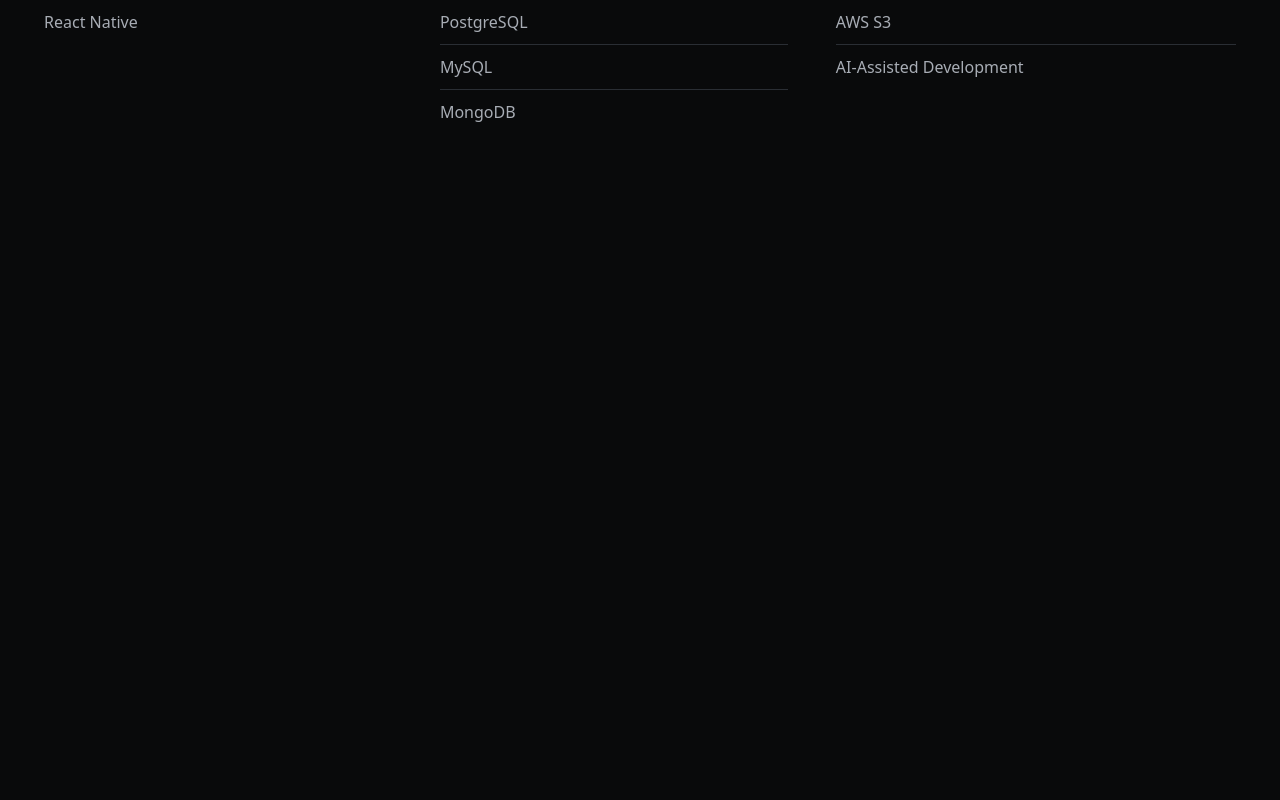
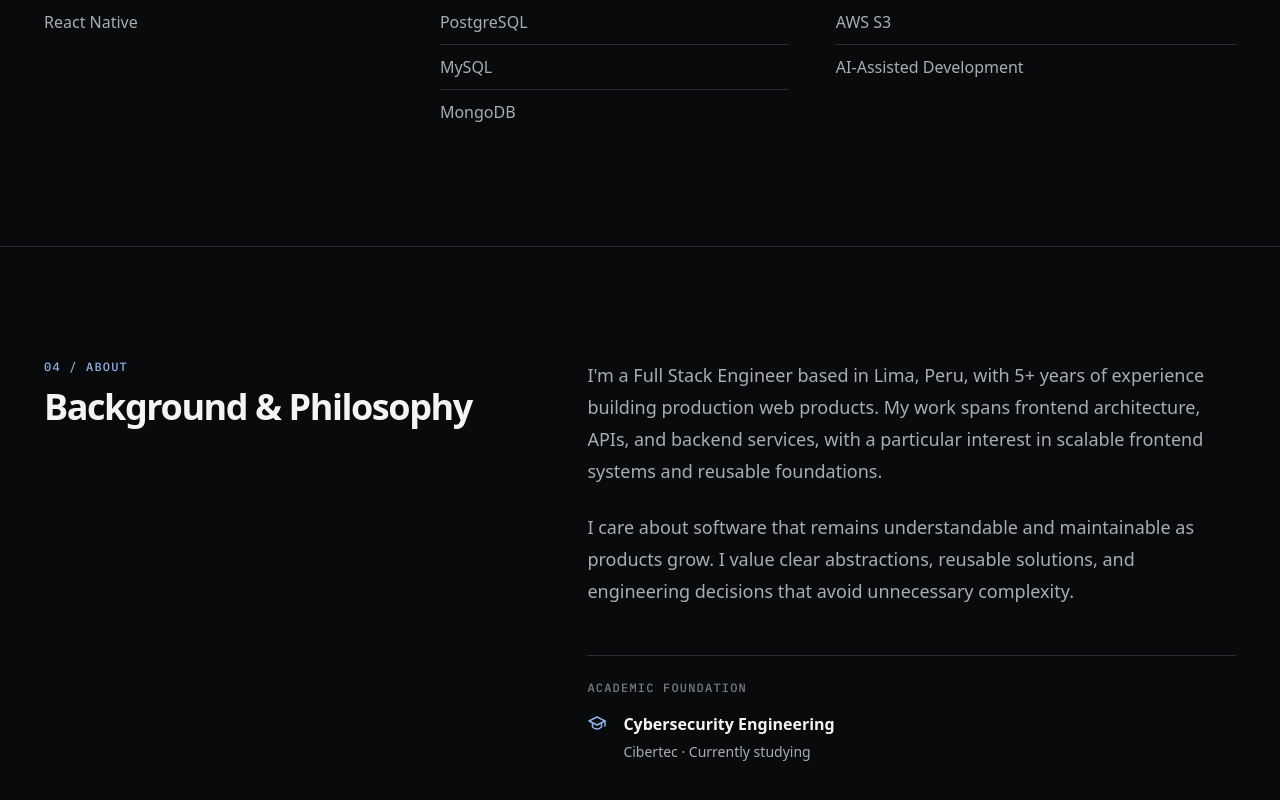
Before and after one commit to kcotrinam/Portfolio, a Next.js app: page /en in a window 1280 px wide. Shown: the part 3600-4400 px from the top of the page. Before the commit the page ends 3846 px from the top, so only its background shows below. Built offline with nearby package versions, Linux system fonts and the light colour scheme.

Commit message:
feat: add about section

```diff
--- a/messages/en.json
+++ b/messages/en.json
@@ -80,6 +80,15 @@
       "aiAssistedDevelopment": "AI-Assisted Development"
     }
   },
+  "About": {
+    "sectionLabel": "04 / About",
+    "heading": "Background & Philosophy",
+    "background": "I'm a Full Stack Engineer based in Lima, Peru, with 5+ years of experience building production web products. My work spans frontend architecture, APIs, and backend services, with a particular interest in scalable frontend systems and reusable foundations.",
+    "philosophy": "I care about software that remains understandable and maintainable as products grow. I value clear abstractions, reusable solutions, and engineering decisions that avoid unnecessary complexity.",
+    "educationLabel": "Academic foundation",
+    "educationDegree": "Cybersecurity Engineering",
+    "educationStatus": "Cibertec · Currently studying"
+  },
   "Metadata": {
     "title": "Kevin Cotrina — Senior Full Stack Engineer",
     "description": "Kevin Cotrina is a Senior Full Stack Engineer building reliable, thoughtful web experiences."
--- a/messages/es.json
+++ b/messages/es.json
@@ -80,6 +80,15 @@
       "aiAssistedDevelopment": "Desarrollo asistido por IA"
     }
   },
+  "About": {
+    "sectionLabel": "04 / Sobre mí",
+    "heading": "Trayectoria y filosofía",
+    "background": "Soy Full Stack Engineer en Lima, Perú, con más de 5 años de experiencia desarrollando productos web en producción. He trabajado en arquitectura frontend, APIs y servicios backend, con especial interés en sistemas frontend escalables y componentes reutilizables.",
+    "philosophy": "Me importa que el software siga siendo comprensible y mantenible a medida que los productos crecen. Valoro las abstracciones claras, las soluciones reutilizables y las decisiones de ingeniería que evitan la complejidad innecesaria.",
+    "educationLabel": "Formación académica",
+    "educationDegree": "Ingeniería de Ciberseguridad",
+    "educationStatus": "Cibertec · Actualmente estudiando"
+  },
   "Metadata": {
     "title": "Kevin Cotrina — Senior Full Stack Engineer",
     "description": "Kevin Cotrina es un Senior Full Stack Engineer que crea experiencias web confiables y cuidadas."
--- a/src/app/[locale]/page.tsx
+++ b/src/app/[locale]/page.tsx
@@ -6,6 +6,7 @@
 import { SelectedWork } from "@/components/sections/SelectedWork";
 import { EngineeringStories } from "@/components/sections/EngineeringStories";
 import { Expertise } from "@/components/sections/Expertise";
+import { About } from "@/components/sections/About";
 import { routing } from "@/i18n/routing";
 
 type HomePageProps = {
@@ -52,6 +53,7 @@
         <SelectedWork locale={locale} />
         <EngineeringStories locale={locale} />
         <Expertise locale={locale} />
+        <About locale={locale} />
       </main>
     </>
   );
--- /dev/null
+++ b/src/components/sections/About.tsx
@@ -0,0 +1,73 @@
+import { getTranslations } from "next-intl/server";
+import { Container } from "@/components/layout/Container";
+
+export async function About({ locale }: { locale: "en" | "es" }) {
+  const t = await getTranslations({ locale, namespace: "About" });
+
+  return (
+    <section
+      aria-labelledby="about-title"
+      className="border-t border-border py-16 sm:py-24 xl:py-28"
+      id="about"
+    >
+      <Container className="grid gap-9 xl:grid-cols-[minmax(0,0.85fr)_minmax(0,1.15fr)] xl:gap-16">
+        <div>
+          <p className="font-mono text-xs font-medium tracking-[0.1em] text-accent uppercase">
+            {t("sectionLabel")}
+          </p>
+          <h2
+            className="mt-3 text-3xl font-semibold tracking-[-0.04em] text-foreground sm:text-4xl"
+            id="about-title"
+          >
+            {t("heading")}
+          </h2>
+        </div>
+
+        <div className="max-w-[42rem]">
+          <p className="text-base leading-7 text-foreground-secondary sm:text-lg sm:leading-8">
+            {t("background")}
+          </p>
+          <p className="mt-6 text-base leading-7 text-foreground-secondary sm:text-lg sm:leading-8">
+            {t("philosophy")}
+          </p>
+
+          <div className="mt-9 rounded-xl border border-border bg-surface p-5 sm:mt-10 sm:p-6 xl:mt-12 xl:rounded-none xl:border-x-0 xl:border-b-0 xl:bg-transparent xl:px-0 xl:pb-0 xl:pt-6">
+            <p className="font-mono text-xs font-medium tracking-[0.1em] text-foreground-muted uppercase">
+              {t("educationLabel")}
+            </p>
+            <div className="mt-4 flex items-start gap-4">
+              <svg
+                aria-hidden="true"
+                className="mt-0.5 size-5 shrink-0 text-accent"
+                fill="none"
+                viewBox="0 0 20 20"
+              >
+                <path
+                  d="m2 7 8-4 8 4-8 4-8-4Z"
+                  stroke="currentColor"
+                  strokeLinejoin="round"
+                  strokeWidth="1.5"
+                />
+                <path
+                  d="M5.5 9v4c2.7 2.5 6.3 2.5 9 0V9M18 7v5"
+                  stroke="currentColor"
+                  strokeLinecap="round"
+                  strokeLinejoin="round"
+                  strokeWidth="1.5"
+                />
+              </svg>
+              <div>
+                <h3 className="text-base font-semibold text-foreground">
+                  {t("educationDegree")}
+                </h3>
+                <p className="mt-1 text-sm leading-6 text-foreground-secondary">
+                  {t("educationStatus")}
+                </p>
+              </div>
+            </div>
+          </div>
+        </div>
+      </Container>
+    </section>
+  );
+}
```
